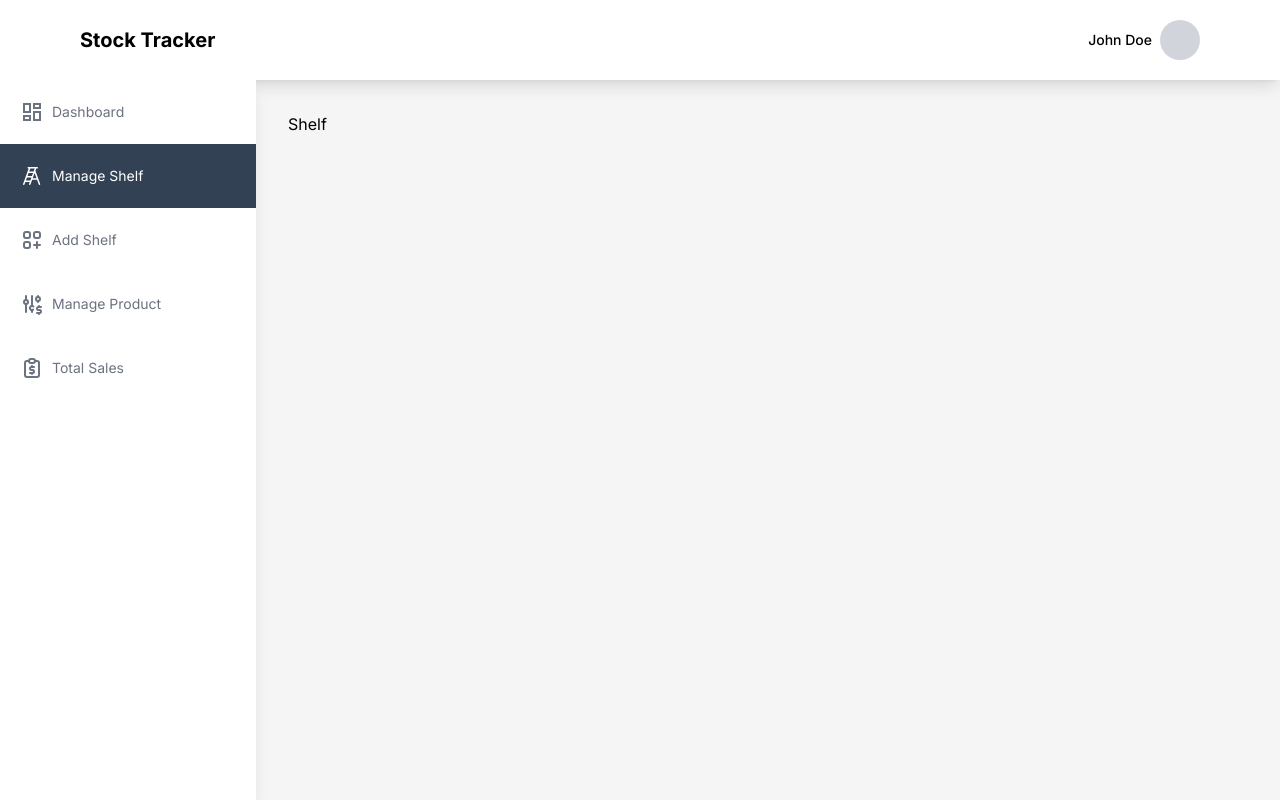
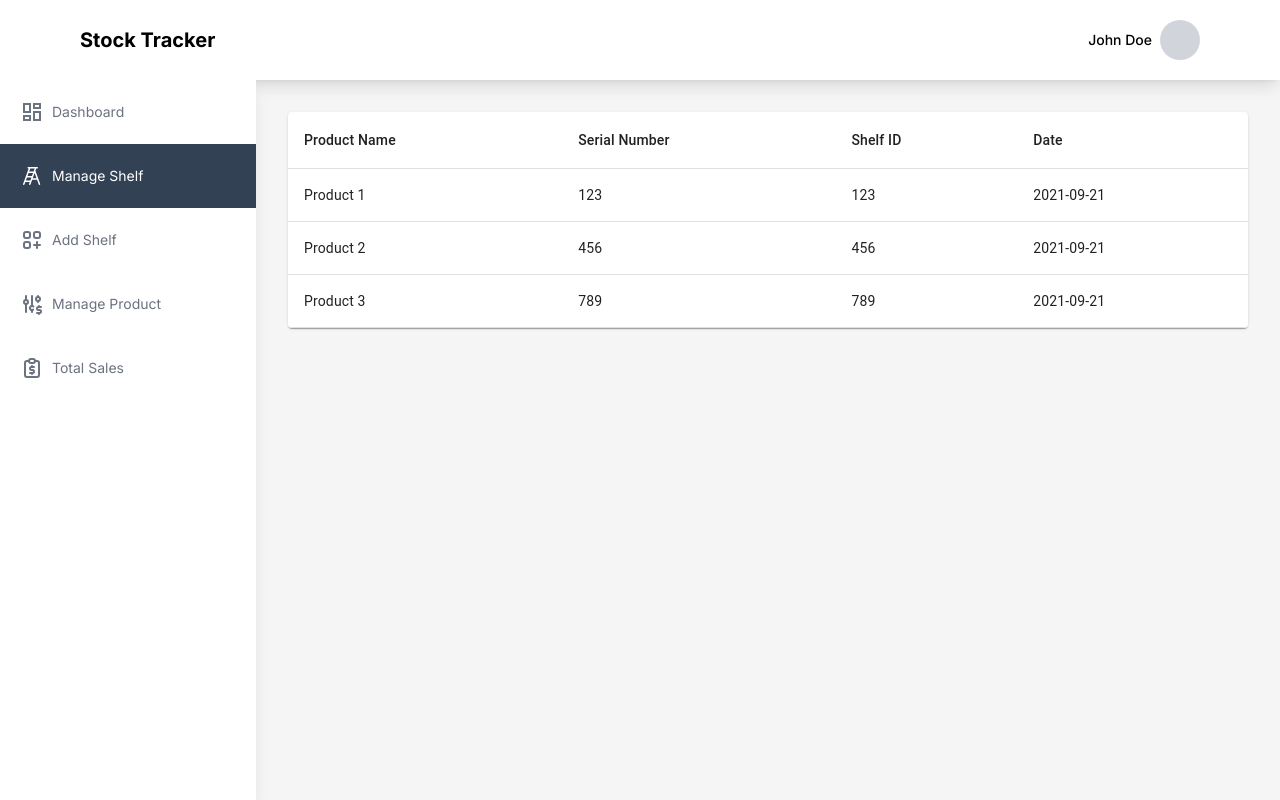
Before and after one commit to SammyKibetKiprop/stock-tracker, a Next.js app: page /shelf in a window 1280 px wide. Built offline with nearby package versions, Linux system fonts and the light colour scheme.

Commit message:
initialize prods display table

```diff
--- a/app/(home)/shelf/add.tsx
+++ /dev/null
@@ -1,7 +0,0 @@
-import React from 'react';
-
-const AddShelf = () => {
-  return <div>AddShelf</div>;
-};
-
-export default AddShelf;
--- /dev/null
+++ b/app/(home)/shelf/new/page.tsx
@@ -0,0 +1,10 @@
+import React from 'react'
+
+
+const AddShelf = () => {
+  return (
+    <div>AddShelf</div>
+  )
+}
+
+export default AddShelf
--- a/app/(home)/shelf/page.tsx
+++ b/app/(home)/shelf/page.tsx
@@ -1,7 +1,66 @@
+import {
+  Paper,
+  Table,
+  TableBody,
+  TableCell,
+  TableContainer,
+  TableHead,
+  TableRow,
+} from '@mui/material';
 import React from 'react';
 
+// list of shelves with productName, serialNumber, shelfId, date
+// add shelf button
+
+const shelves = [
+  {
+    productName: 'Product 1',
+    serialNumber: '123',
+    shelfId: '123',
+    date: '2021-09-21',
+  },
+  {
+    productName: 'Product 2',
+    serialNumber: '456',
+    shelfId: '456',
+    date: '2021-09-21',
+  },
+  {
+    productName: 'Product 3',
+    serialNumber: '789',
+    shelfId: '789',
+    date: '2021-09-21',
+  },
+];
+
 const Shelf = () => {
-  return <div>Shelf</div>;
+  return (
+    <div>
+      <TableContainer component={Paper}>
+        <Table>
+          <TableHead>
+            <TableRow>
+              <TableCell>Product Name</TableCell>
+              <TableCell>Serial Number</TableCell>
+              <TableCell>Shelf ID</TableCell>
+              <TableCell>Date</TableCell>
+            </TableRow>
+          </TableHead>
+
+          <TableBody>
+            {shelves.map((shelf) => (
+              <TableRow key={shelf.shelfId}>
+                <TableCell>{shelf.productName}</TableCell>
+                <TableCell>{shelf.serialNumber}</TableCell>
+                <TableCell>{shelf.shelfId}</TableCell>
+                <TableCell>{shelf.date}</TableCell>
+              </TableRow>
+            ))}
+          </TableBody>
+        </Table>
+      </TableContainer>
+    </div>
+  );
 };
 
 export default Shelf;
--- a/components/navigation/Sidebar.tsx
+++ b/components/navigation/Sidebar.tsx
@@ -20,7 +20,7 @@ const menuLinks = [
   {
     name: 'Add Shelf',
     icon: <HiOutlineViewGridAdd />,
-    link: '/shelf/add',
+    link: '/shelf/new',
   },
   {
     name: 'Manage Product',
```
